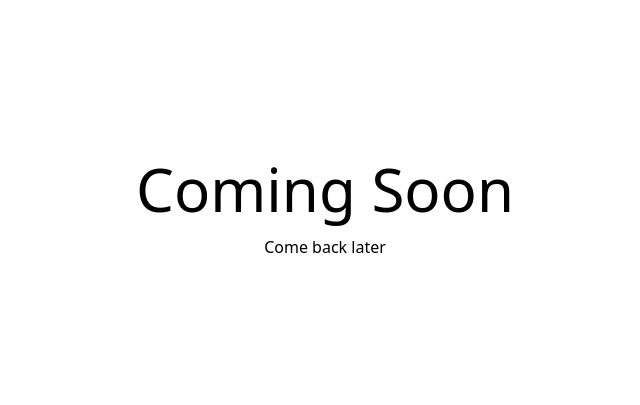
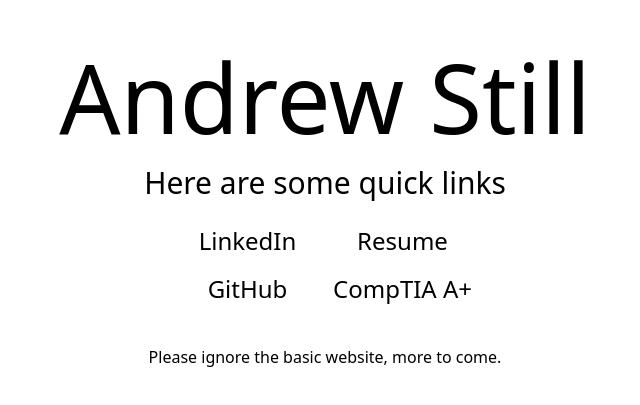
Before and after one commit to AndrewDragonCh/personal-website, a Next.js app: page / in a window 1280 px wide. Shown: the part 199-604 px from the top of the page, without its empty margins (315-955 px from the left). Built offline with nearby package versions, Linux system fonts and the light colour scheme.

Commit message:
Added resume and basic link

```diff
--- a/src/app/layout.tsx
+++ b/src/app/layout.tsx
@@ -3,7 +3,33 @@ import type { Metadata } from "next";
 import './globals.css'
 
 export const metadata: Metadata = {
+  metadataBase: new URL("https://www.andrewstill.moe"),
   title: "Andrew Still",
+  description: "Personal website for Andrew Still",
+  applicationName: "Andrew Still",
+  authors: [{ name: "Andrew Still" }],
+  keywords: ["Resume", "Developer", "Programmer"],
+  referrer: "no-referrer",
+  viewport: "width=device-width, initial-scale=1.0",
+  creator: "Andrew Still",
+  publisher: "Andrew Still",
+  formatDetection: {
+    telephone: true,
+    email: true,
+    address: false,
+    date: true,
+    url: true,
+  },
+  robots: "index, follow",
+  // Open Graph
+  openGraph: {
+    title: "Andrew Still",
+    description: "Personal website for Andrew Still",
+    type: "website",
+    locale: "en_US",
+    url: "https://andrewstill.moe",
+    siteName: "Andrew Still",
+  },
 };
 
 export default function RootLayout({
--- a/src/app/page.tsx
+++ b/src/app/page.tsx
@@ -1,4 +1,6 @@
+import { Route } from "next";
 import { headers } from "next/headers";
+import Link from "next/link";
 import Script from "next/script";
 
 export default async function Home() {
@@ -7,8 +9,15 @@ export default async function Home() {
   return (
     <main>
       <div className="flex flex-col justify-center items-center h-screen" >
-        <h1 className="text-6xl m-4">Coming Soon</h1>
-        <p>Come back later</p>
+        <h1 className="text-8xl m-4">Andrew Still</h1>
+        <p className="text-3xl mt-1">Here are some quick links</p>
+        <div className="grid grid-cols-2 mt-4 place-items-center">
+          <Link className="text-2xl m-2" href={"https://www.linkedin.com/in/andrew-still-yay/"} target="_blank">LinkedIn</Link>
+          <Link className="text-2xl m-2" href={"resume070224.pdf" as Route} target="_blank" rel="noopener noreferrer" locale={false}>Resume</Link>
+          <Link className="text-2xl m-2" href={"https://github.com/AndrewDragonCh"} target="_blank">GitHub</Link>
+          <Link className="text-2xl m-2" href={"https://www.credly.com/badges/d4f09d4c-567e-4be3-a9b6-7242eeab0847"} target="_blank">CompTIA A+</Link>
+        </div>
+        <p className="mt-8">Please ignore the basic website, more to come.</p>
       </div>
       <script defer src="https://plausible.andrewstill.moe/js/script.js" data-domain="andrewstill.moe" nonce={nonce} />
     </main>
```
Also changed, not shown: 1 other file (tests, documents, lock files or other folders).
